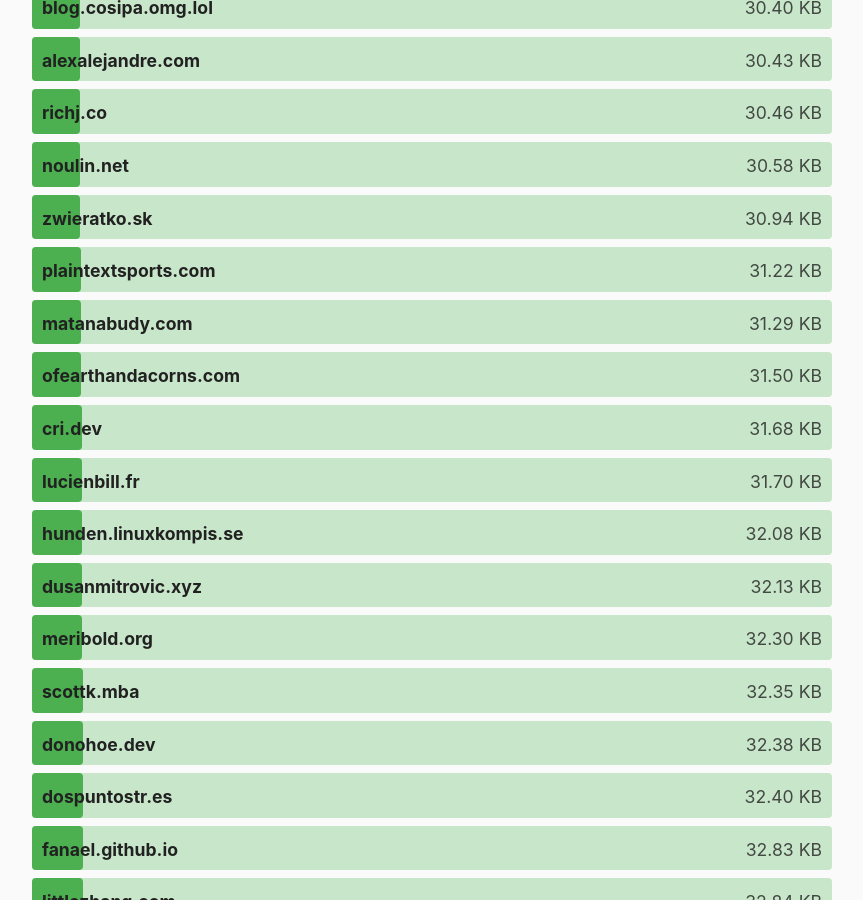
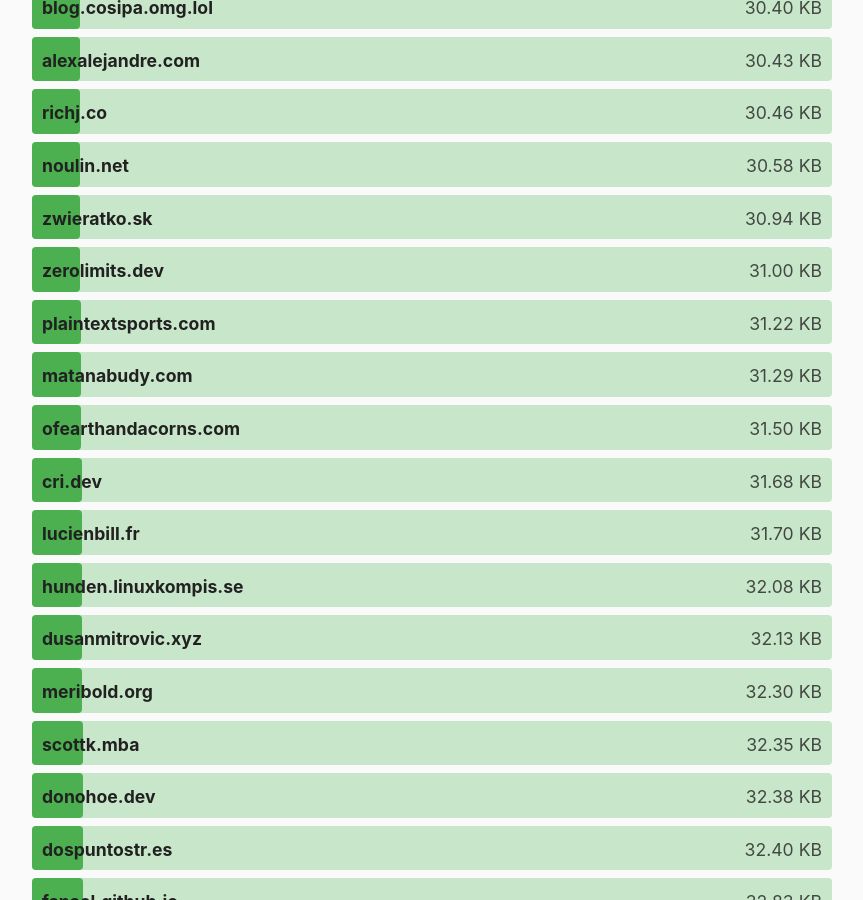
Before and after one commit to kevquirk/512kb.club, a Jekyll site: the page built from index.md, in a window 1280 px wide and 900 px high, scrolled down 11421 px. Shown: the whole window, without its empty margins (208-1071 px from the left). Built offline with Jekyll 4.4.1, drawn with Linux system fonts in a browser that asks for light colours.

Commit message:
Update sites.yml

```diff
--- a/_data/sites.yml
+++ b/_data/sites.yml
@@ -1,3 +1,8 @@
+- domain: zerolimits.dev
+  url: https://zerolimits.dev/
+  size: 31
+  last_checked: 2025-07-12
+
 - domain: 0xedward.io
   url: https://0xedward.io/
   size: 41.02
```
